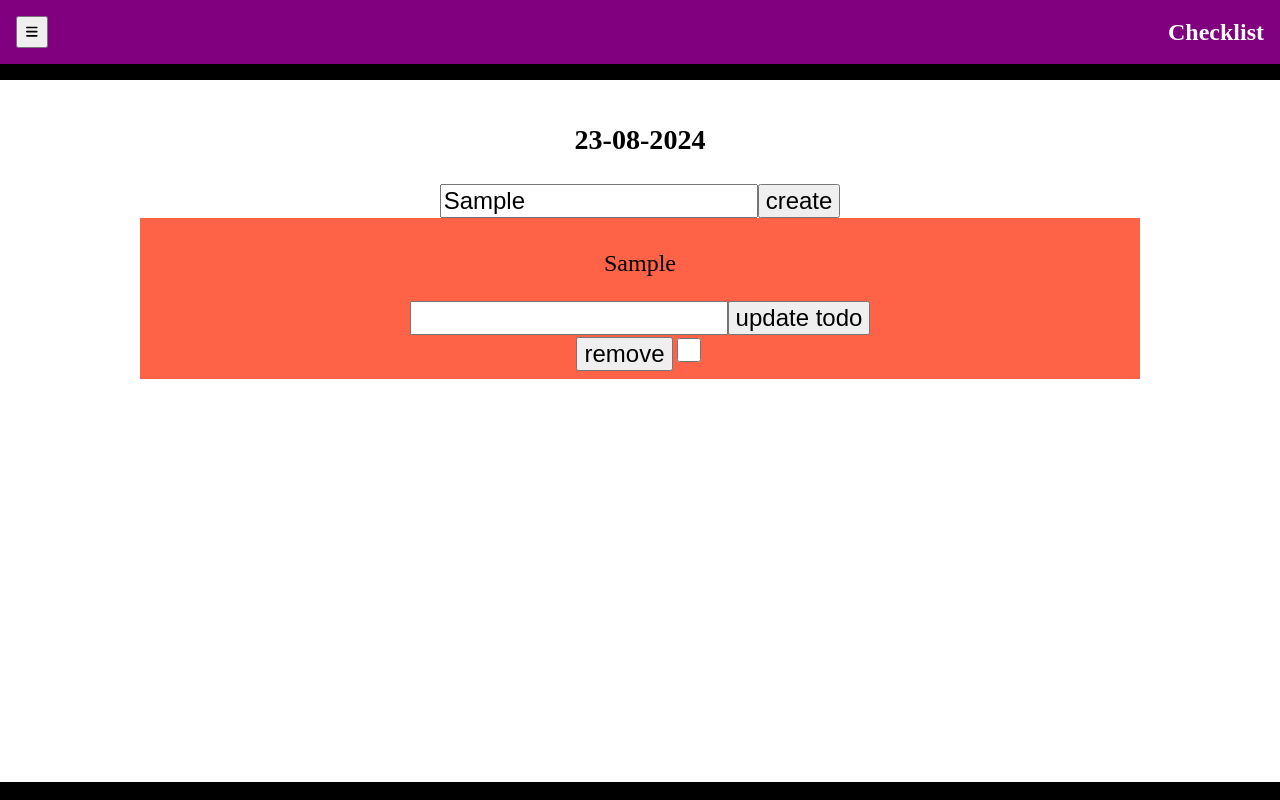
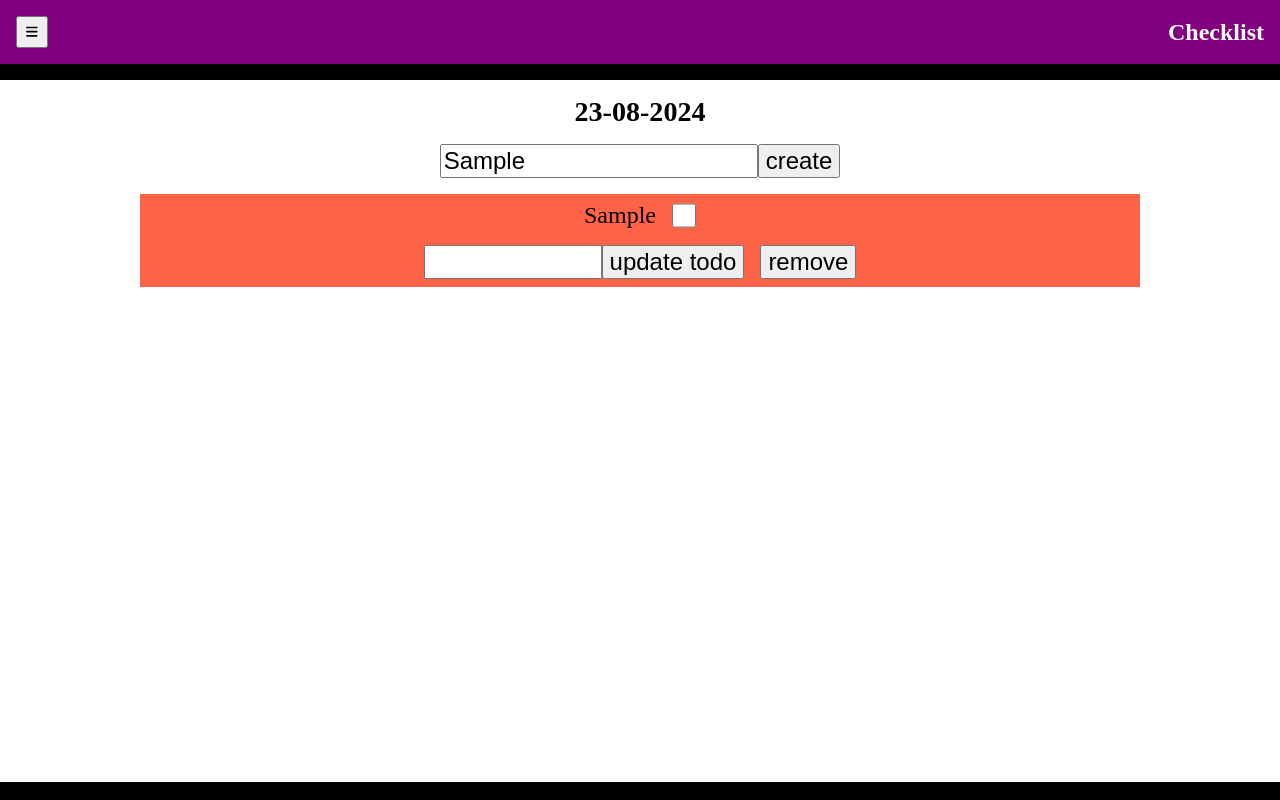
Before and after one commit to 60x20/Checklist, a React (Vite) app: page /2024/08/23 in a window 1280 px wide. Both pictures are taken after typing "Sample" into the empty fields and a click on the button "create". Built offline with nearby package versions, Linux system fonts and the light colour scheme.

Commit message:
classes used to apply styles

```diff
--- a/src/components/Checklist.jsx
+++ b/src/components/Checklist.jsx
@@ -106,7 +106,7 @@ const Checklist = () => {
   }
 
   return (
-    <div id="checklist">
+    <div id="checklist" className="column-container">
       <h3>{`${day}-${month}-${year}`}</h3>
       <form onSubmit={createTodoHandler}>
         {/* reset text-input's value if date changes */}
@@ -117,14 +117,18 @@ const Checklist = () => {
         const [ todoId, checked ] = array;
         return (
           // todoId is concatenated with date, so that if data changes, uncontrolled inputs will be reset
-          <div className="todo" key={year + month + day + todoId}>
-            <p>{allTodos[todoId]}</p>
-            <form data-id-to-update={todoId} onSubmit={updateTodoHandler}>
-              <input type="text" name="todoName" required />
-              <button>update todo</button>
-            </form>
-            <button onClick={removeFromTodoHandler} type="button" data-id-to-remove={todoId}>remove</button>
-            <input name="todo-state" type="checkbox" data-id-to-update={todoId} onChange={updateTodoStateHandler} checked={checked} />
+          <div className="column-container todo" key={year + month + day + todoId}>
+            <div className="row-container">
+              <p>{allTodos[todoId]}</p>
+              <input name="todo-state" type="checkbox" data-id-to-update={todoId} onChange={updateTodoStateHandler} checked={checked} />
+            </div>
+            <div className="row-container helpers">
+              <form data-id-to-update={todoId} onSubmit={updateTodoHandler}>
+                <input size="10" type="text" name="todoName" required />
+                <button>update todo</button>
+              </form>
+              <button onClick={removeFromTodoHandler} type="button" data-id-to-remove={todoId}>remove</button>
+            </div>
           </div>
         )
       }) }
```
